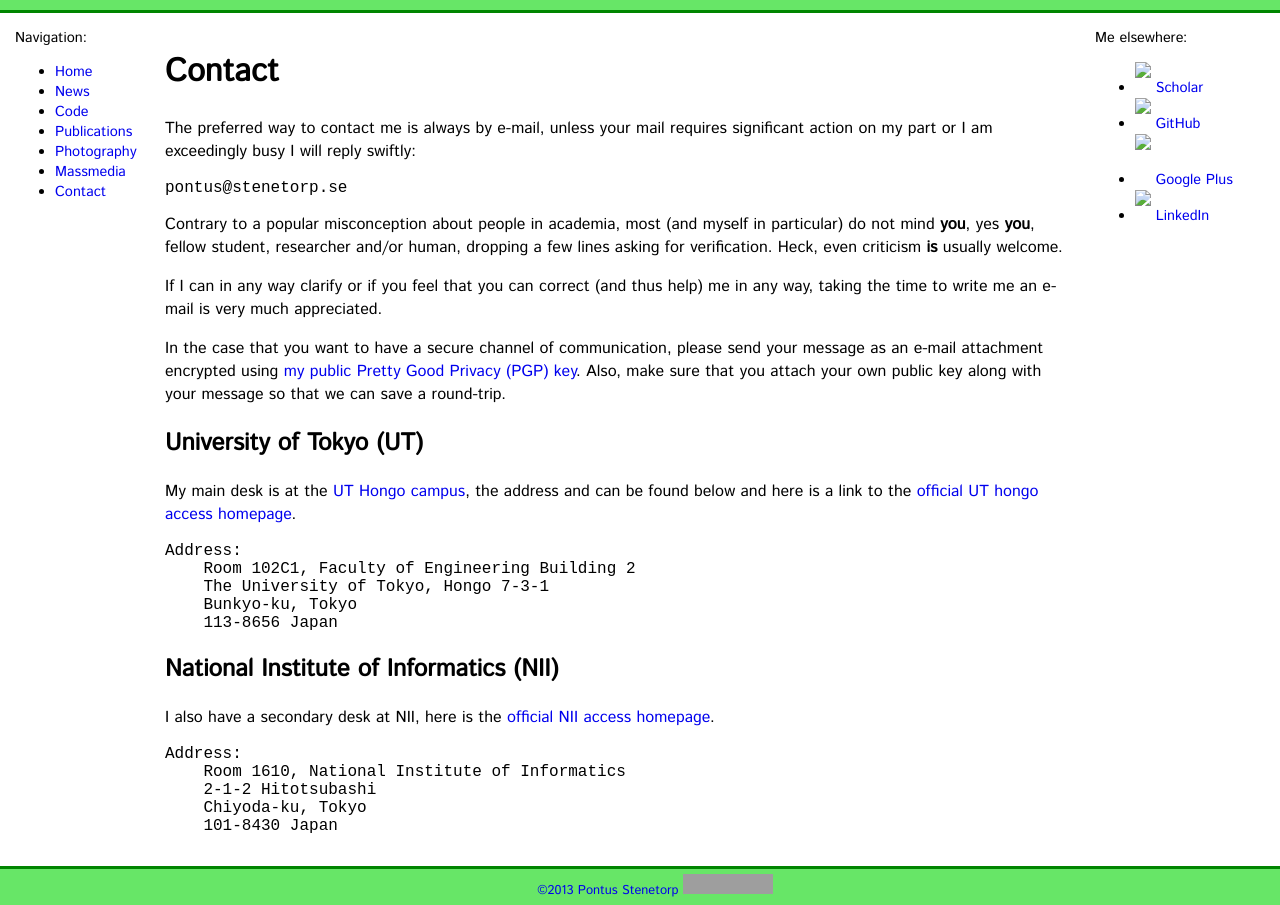
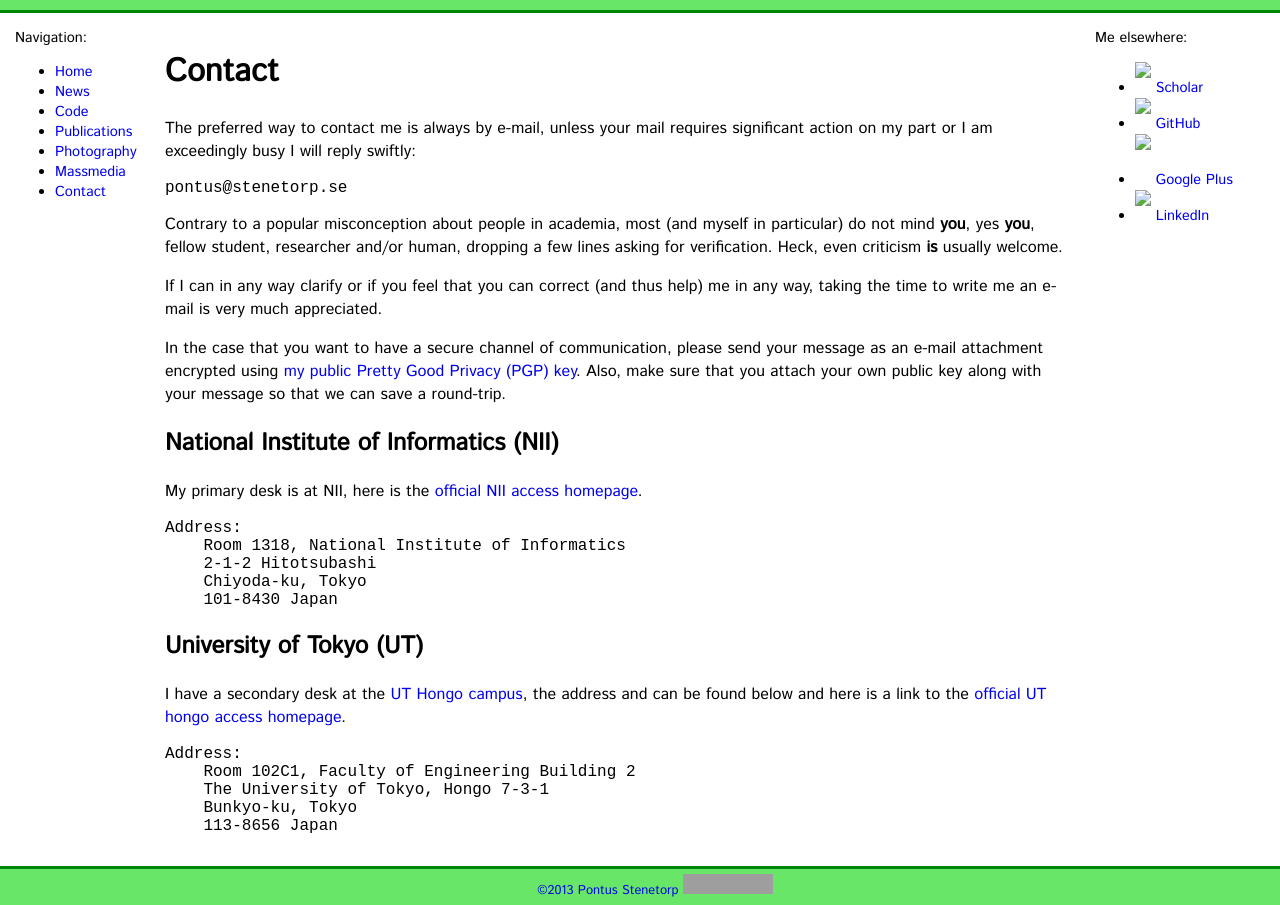
Before and after one commit to gbouchar/ninjin.github.io, a Jekyll site: the page built from contact.md, in a window 1280 px wide. Built offline with Jekyll 4.4.1, drawn with Linux system fonts in a browser that asks for light colours; some web fonts are replaced; Markdown is read by kramdown in place of the engine named in the settings; some of the changed lines change nothing that is shown; grey boxes are pictures that could not be loaded.

Commit message:
Primary desk at NII for the next six months.

```diff
--- a/contact.md
+++ b/contact.md
@@ -39,11 +39,24 @@ public key along with your message so that we can save a round-trip.
 
 [pgp_key]: pontus_stenetorp.pub.txt
 
+## National Institute of Informatics (NII) ##
+
+My primary desk is at NII, here is the [official NII access
+homepage][nii_access].
+
+    Address:
+        Room 1318, National Institute of Informatics
+        2-1-2 Hitotsubashi
+        Chiyoda-ku, Tokyo
+        101-8430 Japan
+
+[nii_access]: http://www.nii.ac.jp/en/about/access/
+
 ## University of Tokyo (UT) ##
 
-My main desk is at the [UT Hongo campus][gmap_hongo_campus], the address and
-can be found below and here is a link to the [official UT hongo access
-homepage][ut_hongo_access].
+I have a secondary desk at the [UT Hongo campus][gmap_hongo_campus], the
+address and can be found below and here is a link to the [official UT hongo
+access homepage][ut_hongo_access].
 
     Address:
         Room 102C1, Faculty of Engineering Building 2
@@ -51,18 +64,5 @@ homepage][ut_hongo_access].
         Bunkyo-ku, Tokyo
         113-8656 Japan
 
-[gmap_hongo_campus]: http://maps.google.com/?ll=35.711726,139.761951&spn=0.012405,0.016673&z=16&vpsrc=6
+[gmap_hongo_campus]: http://goo.gl/maps/2jGxp
 [ut_hongo_access]: http://www.u-tokyo.ac.jp/campusmap/map01_02_e.html
-
-## National Institute of Informatics (NII) ##
-
-I also have a secondary desk at NII, here is the [official NII access
-homepage][nii_access].
-
-    Address:
-        Room 1610, National Institute of Informatics
-        2-1-2 Hitotsubashi
-        Chiyoda-ku, Tokyo
-        101-8430 Japan
-
-[nii_access]: http://www.nii.ac.jp/en/about/access/
```
